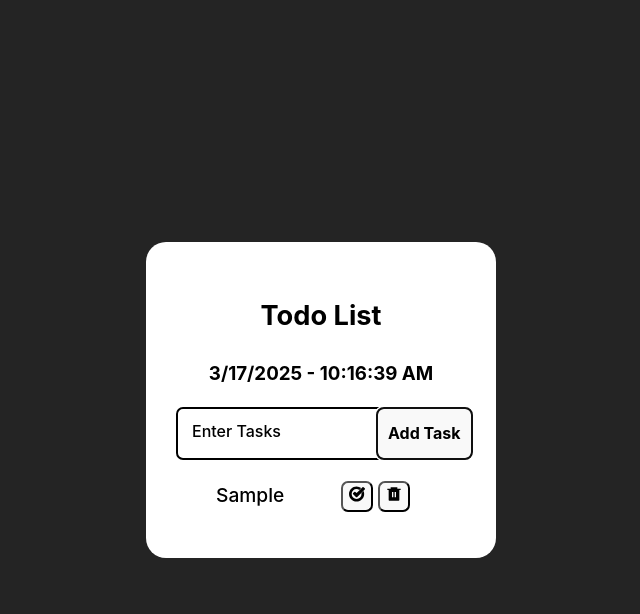
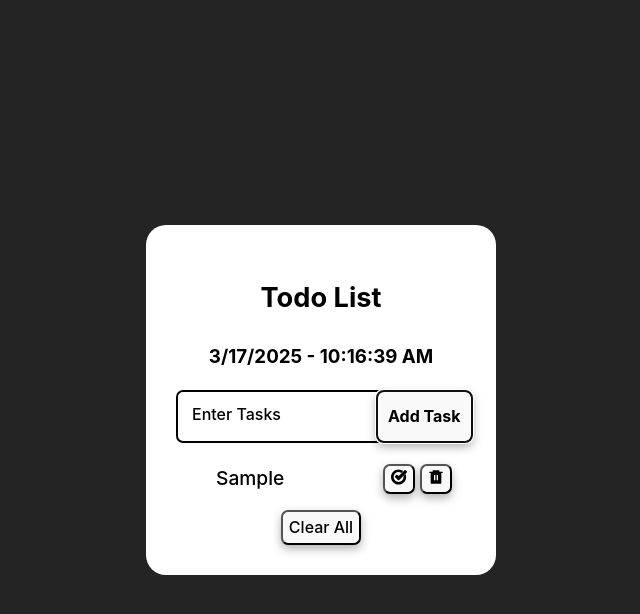
Before and after one commit to MznAarik/react-my-app, a React (Vite) app: page / in a window 1280 px wide. Both pictures are taken after typing "Sample" into the empty fields and a click on the button "Add Task". Shown: the top 614 px of the page, without its empty margins (319-959 px from the left). Built offline with nearby package versions, Linux system fonts and the light colour scheme.

Commit message:
created components of date, time and form

```diff
--- a/src/components/projects/ToDo/Todo.css
+++ b/src/components/projects/ToDo/Todo.css
@@ -83,7 +83,7 @@ label {
 
 #btn {
     display: grid;
-    grid-template-columns: 1fr 1fr;
+    grid-template-columns: 2fr 1fr;
     align-items: baseline;
 }
 
@@ -92,13 +92,24 @@ label {
     margin-top: 5px;
 }
 
+.clear-btn button {
+    display: flex;
+    justify-self: center;
+    height: 35px;
+    align-items: center;
+    font-weight: 500;
+}
+
 button {
     border-radius: 7px;
-    transition: all 0.2s ease-in;
+    transition: all 0.12s ease-out;
+    box-shadow: 0 4px 10px rgba(0, 0, 0, 0.3);
 }
 
 button:hover {
     color: #646cff;
+    transform: scale(1.05);
+
 }
 
 li {
--- a/src/components/projects/ToDo/Todo.jsx
+++ b/src/components/projects/ToDo/Todo.jsx
@@ -1,46 +1,33 @@
-import { useEffect, useState } from "react";
+import { useState } from "react";
 import "./Todo.css";
-import { SiGoogletasks } from "react-icons/si";
-import { RiDeleteBin6Fill } from "react-icons/ri";
-
+import { TodoForm } from "./TodoForm";
+import { TodoList } from "./TodoList";
+import { TodoDate } from "./TodoDate";
 
 
 export const ToDo = () => {
-    const [inputValue, setInputValue] = useState("");
+
     const [task, setTask] = useState([]);
-    const [dateTime, setDateTime] = useState("");
-
-    const handleInputChange = (value) => {
-        setInputValue(value);
-    }
-
-    const handleFormSubmit = (event) => {
-        event.preventDefault();
-
+    const handleFormSubmit = (inputValue) => {
         if (!inputValue) return;
-
-        if (task.includes(inputValue)) return;
-
+        if (task.includes(inputValue)) {
+            return;
+        }
         setTask((prevTask) => [...prevTask, inputValue]);
-
-        setInputValue("");
     };
 
-    // Date and Time
+    //handle ToDo deletion
+    const handleTodoDelete = (value) => {
+        console.log(task);
+        console.log(value);
+        const updatedTask = task.filter((curTask) => curTask !== value);
+        setTask(updatedTask);
+    };
 
-    useEffect(() => {
-        const interval = setInterval(() => {
-            const now = new Date();
-            const formattedDate = now.toLocaleDateString();
-            const formattedTime = now.toLocaleTimeString();
-
-            setDateTime(`${formattedDate} - ${formattedTime}`)
-        }, 1000);
-
-        return () => clearInterval(interval);
-    }, []);
-
-
+    //handle clearAll button
+    const handleClearAll = () => {
+        setTask([]);
+    }
 
     return (
         <>
@@ -48,40 +35,29 @@ export const ToDo = () => {
                 <div className="main">
                     <header>
                         <h2>Todo List</h2>
-                        <h3>{dateTime}</h3>
+                        <TodoDate />
                     </header>
 
-                    <div className="input-wrapper">
-                        <form onSubmit={handleFormSubmit}>
-                            <div>
-                                <input type="text " className="todo-input" autoComplete="off" value={inputValue} onChange={(event) => handleInputChange(event.target.value)} />
-                                <label htmlFor="task">Enter Tasks </label>
-                                <button type="submit" className="todo-btn">Add Task</button>
-                            </div>
-                        </form>
+                    <TodoForm onAddTodo={handleFormSubmit} />
+
+                    <div className="btn-container">
+                        <ul>
+                            {task.map((curTask, index) => {
+                                return (
+                                    <TodoList
+                                        key={index}
+                                        data={curTask}
+                                        onHandleDeleteTodo={handleTodoDelete} />
+                                );
+                            })}
+                        </ul>
                     </div>
-                </div>
 
-                <div className="btn-container">
-                    <ul>
-                        {task.map((curTask, index) => {
-                            return (
-                                <>
-                                    <div id="btn">
-                                        <li key={index}>{curTask}</li>
-                                        <div className="btn">
-                                            <button className="check-btn">
-                                                <SiGoogletasks />
-                                            </button>
-                                            <button className="delete-btn ">
-                                                <RiDeleteBin6Fill />
-                                            </button>
-                                        </div>
-                                    </div >
-                                </>
-                            )
-                        })}
-                    </ul>
+                </div >
+
+
+                <div className="clear-btn" >
+                    <button onClick={handleClearAll}> Clear All</button>
                 </div>
             </section >
         </>
--- /dev/null
+++ b/src/components/projects/ToDo/TodoDate.jsx
@@ -0,0 +1,24 @@
+import { useEffect, useState } from "react";
+
+
+//todo date&time
+export const TodoDate = () => {
+
+    const [dateTime, setDateTime] = useState("");
+
+    useEffect(() => {
+        const interval = setInterval(() => {
+            const now = new Date();
+            const formattedDate = now.toLocaleDateString();
+            const formattedTime = now.toLocaleTimeString();
+
+            setDateTime(`${formattedDate} - ${formattedTime}`)
+        }, 1000);
+
+        return () => clearInterval(interval);
+    }, []);
+
+    return (
+        <h3 className="date-time">{dateTime}</h3>
+    )
+}
--- /dev/null
+++ b/src/components/projects/ToDo/TodoForm.jsx
@@ -0,0 +1,36 @@
+import { useState } from "react";
+
+export const TodoForm = ({ onAddTodo }) => {
+
+    const [inputValue, setInputValue] = useState("");
+
+    const handleInputChange = (value) => {
+        setInputValue(value);
+    };
+
+    const handleFormSubmit = (event) => {
+        event.preventDefault();
+        onAddTodo(inputValue);
+        setInputValue("");
+    }
+
+    return (
+        <>
+            <div className="form-container">
+
+                <div className="input-wrapper">
+                    <form onSubmit={handleFormSubmit}>
+                        <div>
+                            <input type="text" className="todo-input" autoComplete="off" value={inputValue} onChange={(event) => handleInputChange(event.target.value)} />
+                            <label htmlFor="task">Enter Tasks </label>
+                            <button type="submit" className="todo-btn">Add Task</button>
+                        </div>
+                    </form>
+                </div>
+            </div>
+
+
+
+        </>
+    )
+}
--- /dev/null
+++ b/src/components/projects/ToDo/TodoList.jsx
@@ -0,0 +1,23 @@
+
+import { SiGoogletasks } from "react-icons/si";
+import { RiDeleteBin6Fill } from "react-icons/ri";
+
+export const TodoList = ({ data, onHandleDeleteTodo }) => {
+    return (
+        <>
+            <div id="btn">
+                <li>
+                    <span>{data}</span>
+                </li>
+                <div className="btn">
+                    <button className="check-btn" >
+                        <SiGoogletasks />
+                    </button>
+                    <button className="delete-btn" onClick={() => onHandleDeleteTodo(data)}>
+                        <RiDeleteBin6Fill />
+                    </button>
+                </div>
+            </div >
+        </>
+    )
+}
```
